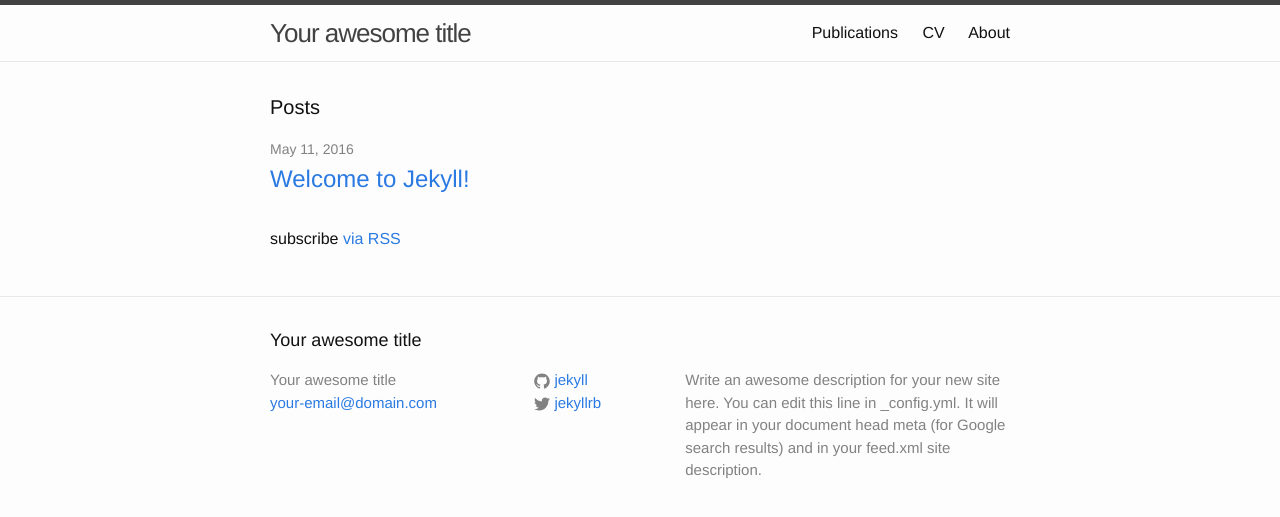
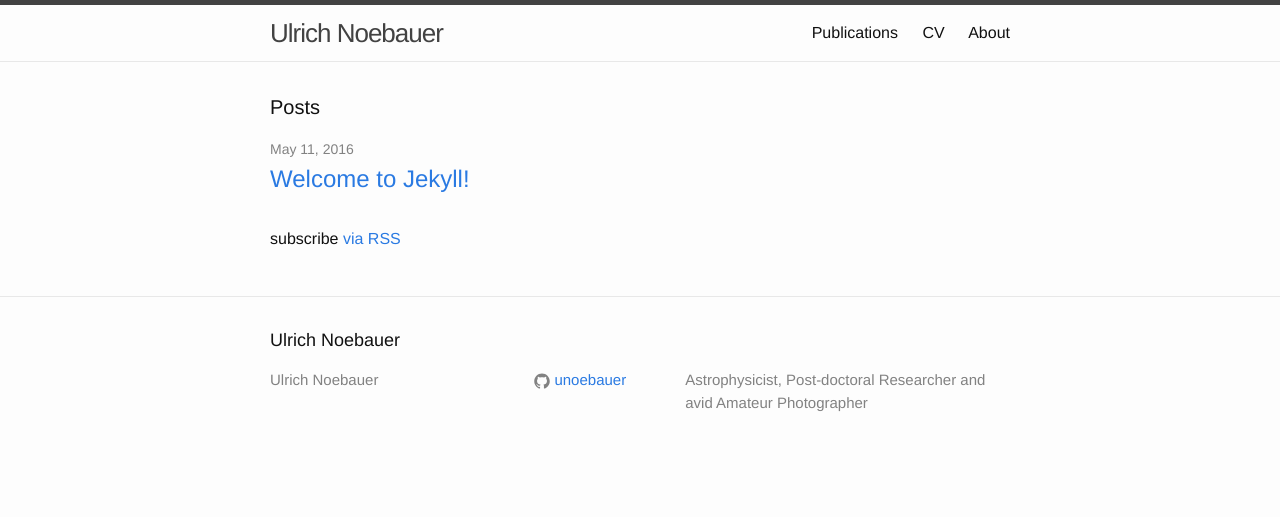
Before and after one commit to unoebauer/unoebauer.github.io, a Jekyll site: the page built from index.html, in a window 1280 px wide. Shown: the top 517 px of the page. Built offline with Jekyll 4.4.1, drawn with Linux system fonts in a browser that asks for light colours.

Commit message:
Change configuration file
* preliminary title, description, etc.

```diff
--- a/_config.yml
+++ b/_config.yml
@@ -6,16 +6,14 @@
 # 'jekyll serve'. If you change this file, please restart the server process.
 
 # Site settings
-title: Your awesome title
-email: your-email@domain.com
+title: Ulrich Noebauer
+# email: unoebauer@mpa-garching.mpg.de
 description: > # this means to ignore newlines until "baseurl:"
-  Write an awesome description for your new site here. You can edit this
-  line in _config.yml. It will appear in your document head meta (for
-  Google search results) and in your feed.xml site description.
+  Astrophysicist, Post-doctoral Researcher and avid Amateur Photographer
 baseurl: "" # the subpath of your site, e.g. /blog
 url: "http://yourdomain.com" # the base hostname & protocol for your site
-twitter_username: jekyllrb
-github_username:  jekyll
+# twitter_username: jekyllrb
+github_username:  unoebauer
 
 # Build settings
 markdown: kramdown
```
